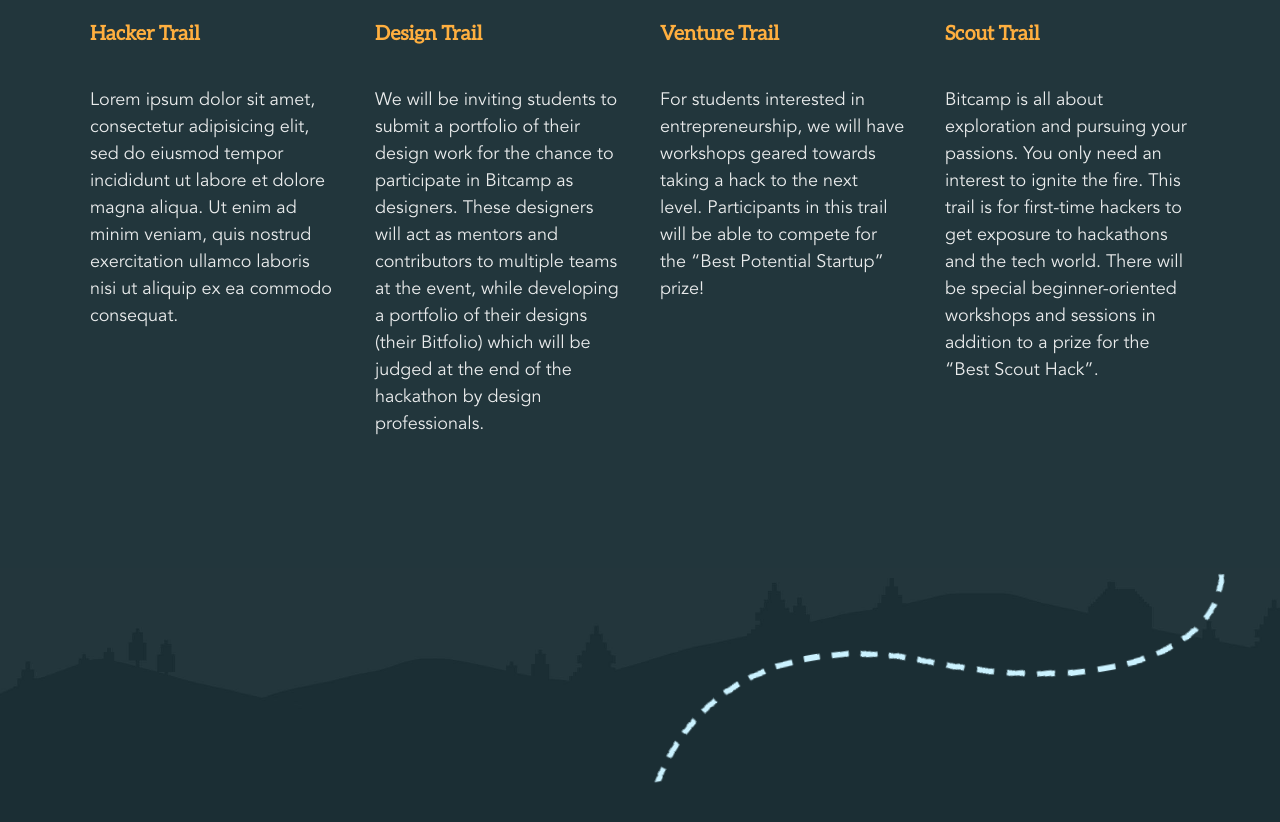
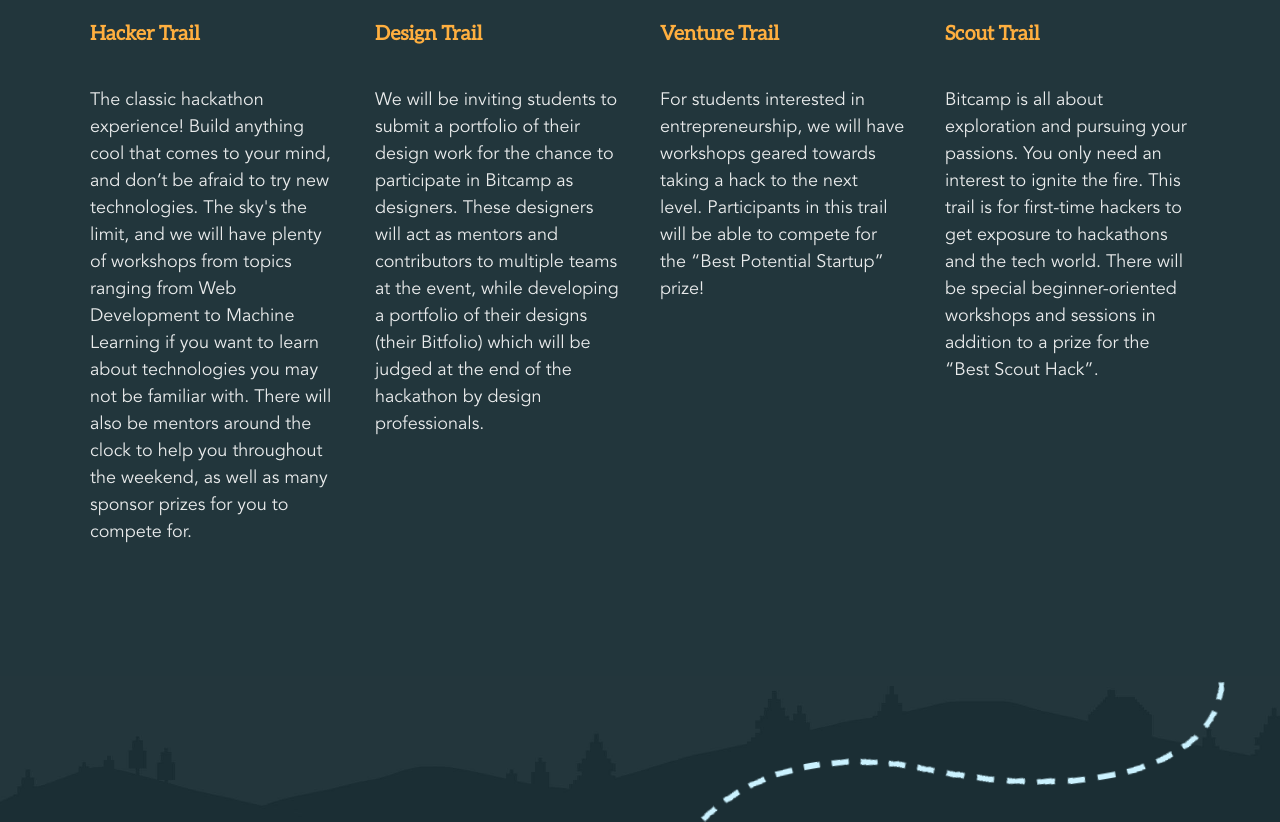
Before and after one commit to bitcamp/bitcamp-site-2018, a website: page index.html in a window 1280 px wide. Shown: the part 1805-2627 px from the top of the page. Drawn offline with nearby package versions, Linux system fonts and the light colour scheme.

Commit message:
added hacker trail content

```diff
--- a/index.html
+++ b/index.html
@@ -116,7 +116,7 @@
               <img class="icon" src="img/icons/desktop.png" alt="">
               <h4>Hacker Trail</h4>
               <p>
-                Lorem ipsum dolor sit amet, consectetur adipisicing elit, sed do eiusmod tempor incididunt ut labore et dolore magna aliqua. Ut enim ad minim veniam, quis nostrud exercitation ullamco laboris nisi ut aliquip ex ea commodo consequat.
+                The classic hackathon experience! Build anything cool that comes to your mind, and don’t be afraid to try new technologies. The sky's the limit, and we will have plenty of workshops from topics ranging from Web Development to Machine Learning if you want to learn about technologies you may not be familiar with. There will also be mentors around the clock to help you throughout the weekend, as well as many sponsor prizes for you to compete for.
               </p>
             </div>
             <div class="col-content col-lg-3 col-md-6">
```
